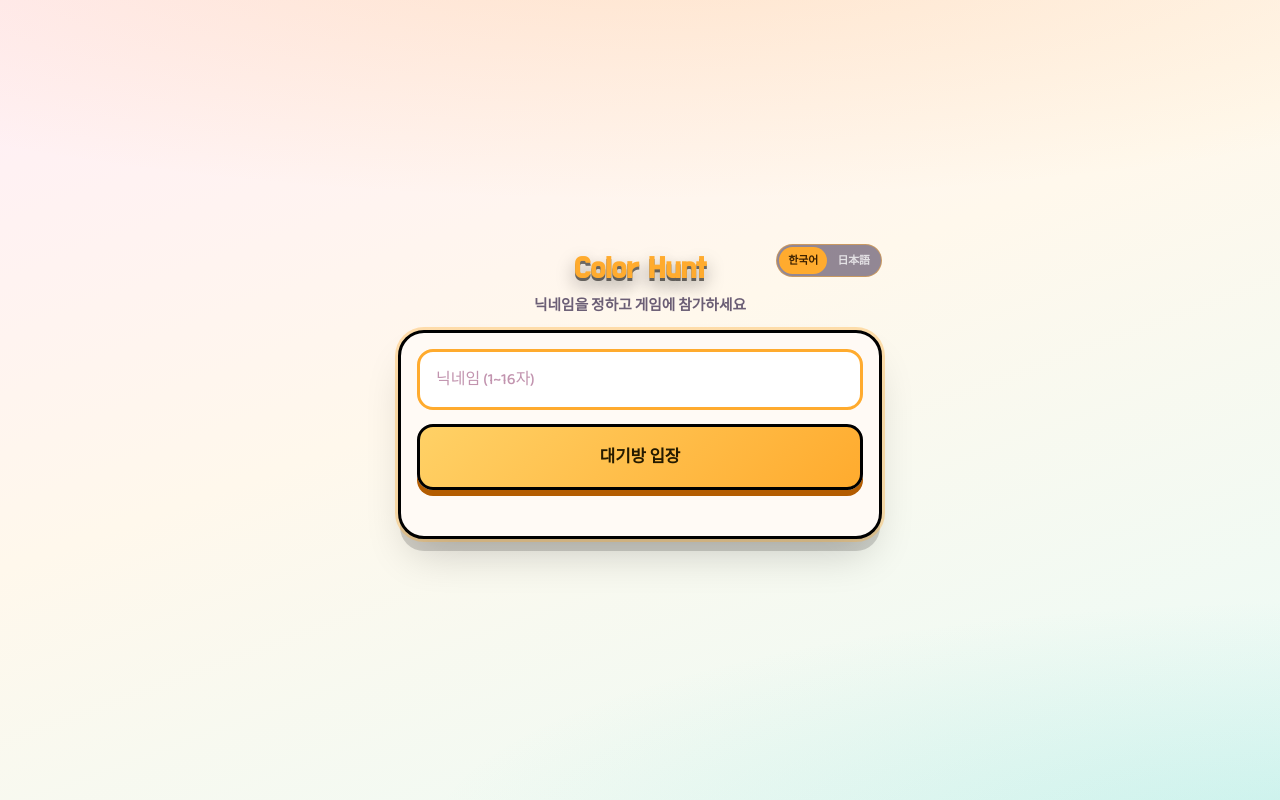
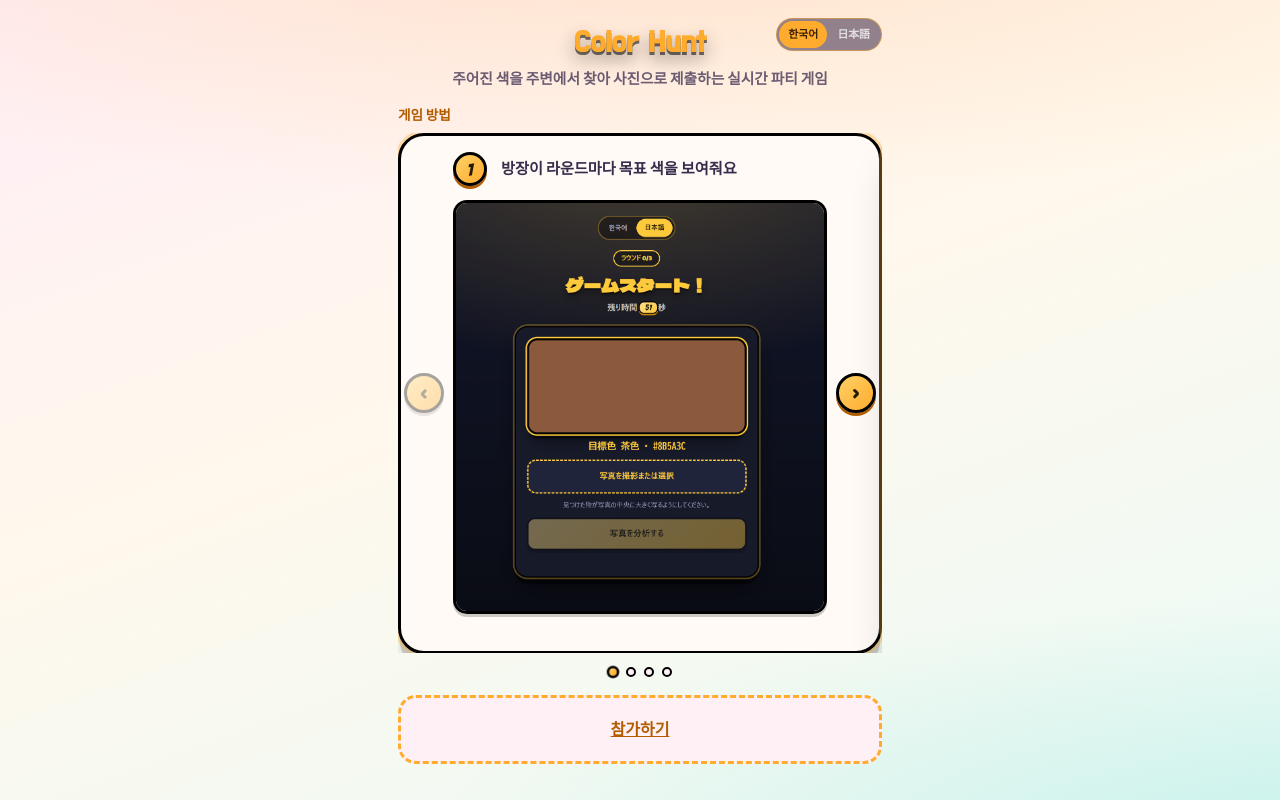
Before and after one commit to Gapsick/findcolor, a Flask app: page / in a window 1280 px wide. Run offline with Flask 3, Linux system fonts and the light colour scheme.

Commit message:
add intro

```diff
--- a/backend/routes/api.py
+++ b/backend/routes/api.py
@@ -7,9 +7,11 @@ api_bp = Blueprint("api", __name__, url_prefix="/api")
 
 @api_bp.post("/join")
 def join():
-    nickname = (request.get_json(silent=True) or {}).get("nickname", "")
+    payload = request.get_json(silent=True) or {}
+    nickname = payload.get("nickname", "")
+    avatar = payload.get("avatar", "")
     try:
-        session["player_id"] = room.add_player(nickname)
+        session["player_id"] = room.add_player(nickname, avatar)
     except ValueError as exc:
         return jsonify(error=translate_error(exc)), 409
     return jsonify(ok=True)
--- a/backend/routes/player.py
+++ b/backend/routes/player.py
@@ -1,5 +1,5 @@
 from flask import Blueprint, redirect, render_template, session, url_for
-from backend.game_state import room
+from backend.game_state import AVATARS, room
 from backend.i18n import translate, translate_color
 
 player_bp = Blueprint("player", __name__)
@@ -10,6 +10,15 @@ _ENDPOINT_BY_STATUS = {
 }
 
 @player_bp.get("/")
+def intro_page():
+    player_id = session.get("player_id")
+    if room.has_player(player_id):
+        state = room.snapshot(player_id)
+        endpoint = _ENDPOINT_BY_STATUS.get(state["status"], "player.waiting_page")
+        return redirect(url_for(endpoint))
+    return render_template("intro.html")
+
+@player_bp.get("/join")
 def join_page():
     player_id = session.get("player_id")
     state = room.snapshot(player_id)
@@ -18,7 +27,7 @@ def join_page():
         return redirect(url_for(endpoint))
     if state["status"] != "waiting":
         return render_template("message.html", message=translate("game_already_started")), 403
-    return render_template("join.html")
+    return render_template("join.html", avatars=AVATARS)
 
 @player_bp.get("/waiting")
 def waiting_page():
--- a/frontend/static/css/style.css
+++ b/frontend/static/css/style.css
@@ -204,6 +204,108 @@ button:focus-visible { outline: 3px solid rgba(255,171,46,.6); outline-offset: 2
 .count { margin: 10px 0 0; color: var(--text-dim); text-align: center; font-weight: 700; }
 .top-gap { margin-top: 12px; }
 .field-label, .section-title { display: block; margin: 0 0 6px; color: var(--gold-deep); font-size: .85rem; font-weight: 800; }
+.avatar-grid { display: flex; flex-wrap: wrap; gap: 8px; margin: 0 0 16px; }
+.avatar-option {
+  flex: 0 0 auto;
+  width: 52px;
+  height: 52px;
+  display: flex;
+  align-items: center;
+  justify-content: center;
+  margin-top: 0;
+  padding: 0;
+  font-size: 1.6rem;
+  border-radius: 14px;
+  border: 3px solid var(--panel-line);
+  background: var(--panel-alt);
+  box-shadow: none;
+  cursor: pointer;
+  touch-action: manipulation;
+  transition: border-color .15s ease, transform .1s ease, background .15s ease;
+}
+.avatar-option.selected { border-color: var(--gold); background: #ffe3f0; transform: scale(1.06); }
+button.avatar-option:active { transform: scale(.95); box-shadow: none; }
+.mini-avatar { margin-right: 6px; }
+.step-slider-wrap { position: relative; }
+.step-slider {
+  display: flex;
+  overflow-x: auto;
+  scroll-snap-type: x mandatory;
+  scroll-behavior: smooth;
+  -webkit-overflow-scrolling: touch;
+  scrollbar-width: none;
+  -ms-overflow-style: none;
+}
+.step-slider::-webkit-scrollbar { display: none; }
+.slider-arrow {
+  position: absolute;
+  top: 50%;
+  z-index: 2;
+  width: 40px;
+  height: 40px;
+  margin: 0;
+  padding: 0;
+  border-radius: 50%;
+  border: 3px solid #000;
+  background: var(--gold-grad);
+  color: #241a00;
+  font-size: 1.4rem;
+  font-weight: 800;
+  line-height: 1;
+  display: flex;
+  align-items: center;
+  justify-content: center;
+  box-shadow: 0 3px 0 var(--gold-deep);
+  cursor: pointer;
+  touch-action: manipulation;
+  transform: translateY(-50%);
+}
+.slider-arrow-prev { left: 6px; }
+.slider-arrow-next { right: 6px; }
+.slider-arrow:disabled { opacity: .35; cursor: default; box-shadow: 0 3px 0 rgba(0,0,0,.25); }
+button.slider-arrow:active:not(:disabled) { transform: translateY(-50%) scale(.9); box-shadow: 0 0 0 var(--gold-deep); }
+.step-card {
+  flex: 0 0 100%;
+  scroll-snap-align: start;
+  display: flex;
+  flex-direction: column;
+  gap: 14px;
+  padding: 16px 52px;
+}
+.step-header { display: flex; align-items: center; gap: 14px; }
+.step-image { width: 100%; display: block; border-radius: 14px; border: 3px solid #000; box-shadow: 0 3px 0 rgba(0,0,0,.2); }
+.slider-dots { display: flex; justify-content: center; gap: 8px; margin: 14px 0 0; }
+.dot {
+  width: 10px;
+  height: 10px;
+  margin: 0;
+  padding: 0;
+  border-radius: 50%;
+  border: 2px solid #000;
+  background: var(--panel-alt);
+  box-shadow: none;
+  cursor: pointer;
+  touch-action: manipulation;
+  transition: background .15s ease, transform .15s ease;
+}
+.dot.active { background: var(--gold-grad); transform: scale(1.25); }
+button.dot:active { transform: scale(1.1); box-shadow: none; }
+.step-number {
+  flex: 0 0 auto;
+  width: 34px;
+  height: 34px;
+  display: flex;
+  align-items: center;
+  justify-content: center;
+  border-radius: 50%;
+  border: 3px solid #000;
+  background: var(--gold-grad);
+  color: #241a00;
+  font-family: 'Bangers', 'Baloo 2', cursive;
+  font-size: 1.1rem;
+  box-shadow: 0 3px 0 var(--gold-deep);
+}
+.step-text { margin: 0; text-align: left; color: var(--text-main); font-weight: 700; font-size: .95rem; }
 .lobby-title { margin-top: 14px; }
 .playing-status { background: var(--success-bg); color: var(--success-text); }
 .secondary-action { margin-top: 14px; }
--- a/frontend/static/js/admin.js
+++ b/frontend/static/js/admin.js
@@ -23,7 +23,7 @@ function renderSubmissionProgress(data, countSelector, listSelector) {
   document.querySelector(countSelector).textContent =
     tr("progress", { done: data.submitted_count, processing: data.processing_count, total: data.players.length });
   document.querySelector(listSelector).innerHTML = data.players.map((player) =>
-    `<li class="player"><strong>${escapeHtml(player.nickname)}</strong>${submissionLabel(player)}</li>`
+    `<li class="player"><strong><span class="mini-avatar">${player.avatar}</span>${escapeHtml(player.nickname)}</strong>${submissionLabel(player)}</li>`
   ).join("");
 }
 
@@ -35,7 +35,7 @@ function renderLeaderboard(list) {
   document.querySelector("#leaderboard").innerHTML = list.map((entry, index) => {
     const rank = index + 1;
     const rankClass = rank <= 3 ? ` rank-${rank}` : "";
-    return `<li class="rank-row${rankClass}"><span class="rank-medal">${medal(rank)}</span><span class="rank-name">${escapeHtml(entry.nickname)}</span><span class="rank-score">${entry.total_score}${tr("points")}</span></li>`;
+    return `<li class="rank-row${rankClass}"><span class="rank-medal">${medal(rank)}</span><span class="rank-name"><span class="mini-avatar">${entry.avatar}</span>${escapeHtml(entry.nickname)}</span><span class="rank-score">${entry.total_score}${tr("points")}</span></li>`;
   }).join("");
 }
 
@@ -99,7 +99,7 @@ async function refresh() {
     }
     document.querySelector("#count").textContent = tr("players", { count: data.players.length });
     document.querySelector("#players").innerHTML = data.players.map((player) =>
-      `<li class="player"><strong>${escapeHtml(player.nickname)}</strong><span class="badge ready">${tr("joined")}</span></li>`
+      `<li class="player"><strong><span class="mini-avatar">${player.avatar}</span>${escapeHtml(player.nickname)}</strong><span class="badge ready">${tr("joined")}</span></li>`
     ).join("");
     const canStart = data.players.length > 0;
     const button = document.querySelector("#start");
--- a/frontend/static/js/join.js
+++ b/frontend/static/js/join.js
@@ -1,11 +1,19 @@
+document.querySelectorAll(".avatar-option").forEach((option) => {
+  option.addEventListener("click", () => {
+    document.querySelector(".avatar-option.selected")?.classList.remove("selected");
+    option.classList.add("selected");
+  });
+});
+
 document.querySelector("#join-form").addEventListener("submit", async (event) => {
   event.preventDefault();
-  const button = event.target.querySelector("button");
+  const button = event.target.querySelector("button[type=submit]");
   button.disabled = true;
+  const avatar = document.querySelector(".avatar-option.selected")?.dataset.avatar || "";
   const response = await fetch("/api/join", {
     method: "POST",
     headers: { "Content-Type": "application/json" },
-    body: JSON.stringify({ nickname: document.querySelector("#nickname").value }),
+    body: JSON.stringify({ nickname: document.querySelector("#nickname").value, avatar }),
   });
   const data = await response.json();
   if (response.ok) location.href = "/waiting";
--- a/frontend/static/js/leaderboard.js
+++ b/frontend/static/js/leaderboard.js
@@ -17,7 +17,7 @@ function renderLeaderboard(list) {
     const rank = index + 1;
     const rankClass = rank <= 3 ? ` rank-${rank}` : "";
     const meClass = entry.me ? " me" : "";
-    return `<li class="rank-row${rankClass}${meClass}"><span class="rank-medal">${medal(rank)}</span><span class="rank-name">${escapeHtml(entry.nickname)}${entry.me ? ` (${tr("me")})` : ""}</span><span class="rank-score">${entry.total_score}${tr("points")}</span></li>`;
+    return `<li class="rank-row${rankClass}${meClass}"><span class="rank-medal">${medal(rank)}</span><span class="rank-name"><span class="mini-avatar">${entry.avatar}</span>${escapeHtml(entry.nickname)}${entry.me ? ` (${tr("me")})` : ""}</span><span class="rank-score">${entry.total_score}${tr("points")}</span></li>`;
   }).join("");
 }
 
@@ -30,9 +30,9 @@ async function refresh() {
   busy = true;
   try {
     const response = await fetch("/api/state");
-    if (response.status === 401) { location.href = "/"; return; }
+    if (response.status === 401) { location.href = "/join"; return; }
     const data = await response.json();
-    if (data.status === "waiting") { location.href = "/"; return; }
+    if (data.status === "waiting") { location.href = "/join"; return; }
     if (data.status === "playing") {
       navigating = true;
       await runCountdown();
--- a/frontend/static/js/results.js
+++ b/frontend/static/js/results.js
@@ -21,12 +21,12 @@ function renderPodium(list, containerSelector) {
     <div class="podium-slot podium-${i + 1}${entry.me ? " me" : ""}">
       <div class="podium-medal">${medals[i]}</div>
       <div class="podium-bar">
-        <div class="podium-name">${resultsEscapeHtml(entry.nickname)}${entry.me ? ` (${resultsTr("me")})` : ""}</div>
+        <div class="podium-name"><span class="mini-avatar">${entry.avatar}</span>${resultsEscapeHtml(entry.nickname)}${entry.me ? ` (${resultsTr("me")})` : ""}</div>
         <div class="podium-score">${entry.total_score}${resultsTr("points")}</div>
       </div>
     </div>`).join("")}</div>`;
   const restHtml = rest.length ? `<ol class="leaderboard rest-list">${rest.map((entry, idx) => `
-    <li class="rank-row${entry.me ? " me" : ""}"><span class="rank-medal">${idx + 4}${resultsTr("rank_suffix")}</span><span class="rank-name">${resultsEscapeHtml(entry.nickname)}${entry.me ? ` (${resultsTr("me")})` : ""}</span><span class="rank-score">${entry.total_score}${resultsTr("points")}</span></li>`).join("")}</ol>` : "";
+    <li class="rank-row${entry.me ? " me" : ""}"><span class="rank-medal">${idx + 4}${resultsTr("rank_suffix")}</span><span class="rank-name"><span class="mini-avatar">${entry.avatar}</span>${resultsEscapeHtml(entry.nickname)}${entry.me ? ` (${resultsTr("me")})` : ""}</span><span class="rank-score">${entry.total_score}${resultsTr("points")}</span></li>`).join("")}</ol>` : "";
   container.innerHTML = podiumHtml + restHtml;
 }
 
--- a/frontend/static/js/waiting.js
+++ b/frontend/static/js/waiting.js
@@ -16,7 +16,7 @@ async function refresh() {
   busy = true;
   try {
     const response = await fetch("/api/state");
-    if (response.status === 401) { location.href = "/"; return; }
+    if (response.status === 401) { location.href = "/join"; return; }
     const data = await response.json();
     if (data.status === "playing") {
       navigating = true;
@@ -26,7 +26,7 @@ async function refresh() {
     }
     document.querySelector("#count").textContent = tr("current_players", { count: data.players.length });
     document.querySelector("#players").innerHTML = data.players.map((player) =>
-      `<li class="player"><strong>${escapeHtml(player.nickname)}${player.me ? ` (${tr("me")})` : ""}</strong><span class="badge ready">${tr("joined")}</span></li>`
+      `<li class="player"><strong><span class="mini-avatar">${player.avatar}</span>${escapeHtml(player.nickname)}${player.me ? ` (${tr("me")})` : ""}</strong><span class="badge ready">${tr("joined")}</span></li>`
     ).join("");
   } finally {
     busy = false;
--- a/frontend/templates/dev.html
+++ b/frontend/templates/dev.html
@@ -7,7 +7,8 @@
 
 <section class="card">
   <div class="section-title">참가자 화면</div>
-  <a class="photo-button" href="{{ url_for('dev.as_join') }}">메인 (입장)</a>
+  <a class="photo-button" href="{{ url_for('dev.as_intro') }}">인트로 (게임 방법)</a>
+  <a class="photo-button" href="{{ url_for('dev.as_join') }}">닉네임 입력</a>
   <a class="photo-button" href="{{ url_for('dev.as_waiting') }}">대기방</a>
   <a class="photo-button" href="{{ url_for('dev.as_play') }}">게임 화면</a>
   <a class="photo-button" href="{{ url_for('dev.as_leaderboard') }}">결과 (라운드)</a>
--- a/frontend/templates/dev_mobile.html
+++ b/frontend/templates/dev_mobile.html
@@ -31,7 +31,8 @@
 <body>
   <div class="panel">
     <h2>참가자 화면</h2>
-    <button data-url="/dev/join">메인 (입장)</button>
+    <button data-url="/dev/intro">인트로 (게임 방법)</button>
+    <button data-url="/dev/join">닉네임 입력</button>
     <button data-url="/dev/waiting">대기방</button>
     <button data-url="/dev/play">게임 화면</button>
     <button data-url="/dev/leaderboard">결과 (라운드)</button>
--- /dev/null
+++ b/frontend/templates/intro.html
@@ -0,0 +1,37 @@
+{% extends "base.html" %}
+{% block title %}Color Hunt{% endblock %}
+{% block content %}
+<h1>Color Hunt</h1>
+<p class="sub">{{ t('intro_subtitle') }}</p>
+<span class="section-title">{{ t('intro_how_to_play') }}</span>
+<div class="step-slider-wrap">
+  <button type="button" class="slider-arrow slider-arrow-prev" id="slider-prev" aria-label="prev">‹</button>
+  <div class="step-slider" id="step-slider">
+    <div class="card step-card">
+      <div class="step-header"><span class="step-number">1</span><p class="step-text">{{ t('intro_step1') }}</p></div>
+      <img class="step-image" src="{{ url_for('static', filename='images/01_color_display.png') }}" alt="">
+    </div>
+    <div class="card step-card">
+      <div class="step-header"><span class="step-number">2</span><p class="step-text">{{ t('intro_step2') }}</p></div>
+      <img class="step-image" src="{{ url_for('static', filename='images/02_take_pic.png') }}" alt="">
+    </div>
+    <div class="card step-card">
+      <div class="step-header"><span class="step-number">3</span><p class="step-text">{{ t('intro_step3') }}</p></div>
+      <img class="step-image" src="{{ url_for('static', filename='images/03_score.png') }}" alt="">
+    </div>
+    <div class="card step-card">
+      <div class="step-header"><span class="step-number">4</span><p class="step-text">{{ t('intro_step4') }}</p></div>
+      <img class="step-image" src="{{ url_for('static', filename='images/04_kekka.png') }}" alt="">
+    </div>
+  </div>
+  <button type="button" class="slider-arrow slider-arrow-next" id="slider-next" aria-label="next">›</button>
+</div>
+<div class="slider-dots" id="slider-dots">
+  <button type="button" class="dot active" data-index="0" aria-label="1"></button>
+  <button type="button" class="dot" data-index="1" aria-label="2"></button>
+  <button type="button" class="dot" data-index="2" aria-label="3"></button>
+  <button type="button" class="dot" data-index="3" aria-label="4"></button>
+</div>
+<a class="photo-button top-gap" href="{{ url_for('player.join_page') }}">{{ t('intro_cta') }}</a>
+{% endblock %}
+{% block script %}<script src="{{ url_for('static', filename='js/intro.js') }}"></script>{% endblock %}
--- a/frontend/templates/join.html
+++ b/frontend/templates/join.html
@@ -3,6 +3,12 @@
 {% block content %}
 <h1>Color Hunt</h1><p class="sub">{{ t('join_subtitle') }}</p>
 <section class="card"><form id="join-form">
+  <span class="section-title">{{ t('choose_avatar') }}</span>
+  <div class="avatar-grid" id="avatar-grid">
+    {% for avatar in avatars %}
+    <button type="button" class="avatar-option{{ ' selected' if loop.first else '' }}" data-avatar="{{ avatar }}">{{ avatar }}</button>
+    {% endfor %}
+  </div>
   <input id="nickname" maxlength="16" autocomplete="nickname" placeholder="{{ t('nickname_placeholder') }}" autofocus>
   <button type="submit">{{ t('enter_lobby') }}</button><p class="error" id="error"></p>
 </form></section>
```
Also changed, not shown: backend/game_state.py (+8 -1 lines), backend/i18n.py (+16 -0 lines), backend/routes/dev.py (+7 -0 lines), frontend/static/js/intro.js (added, +38 -0 lines), frontend/static/images/01_color_display.png (added), frontend/static/images/02_take_pic.png (added), frontend/static/images/03_score.png (added), frontend/static/images/04_kekka.png (added).
